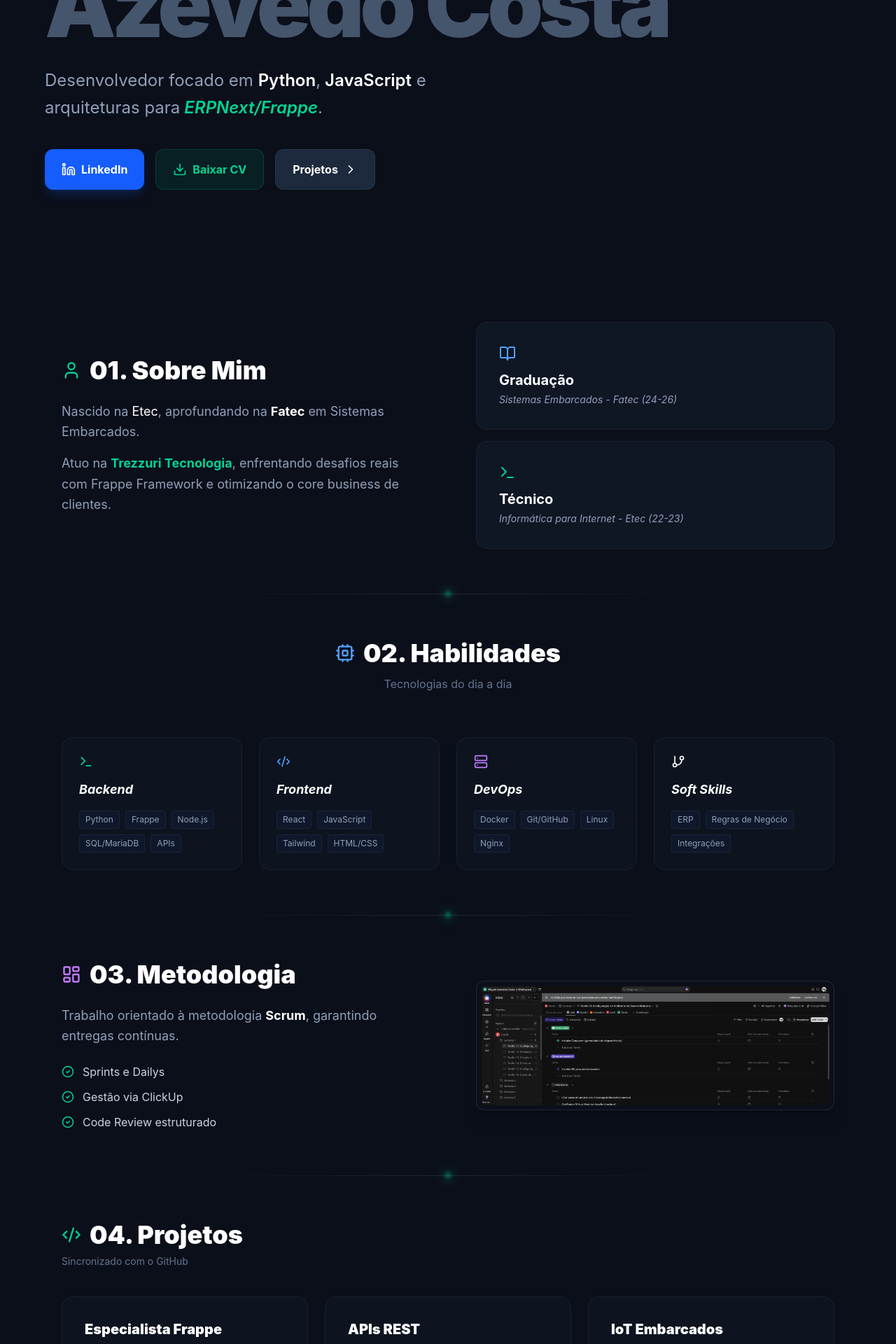
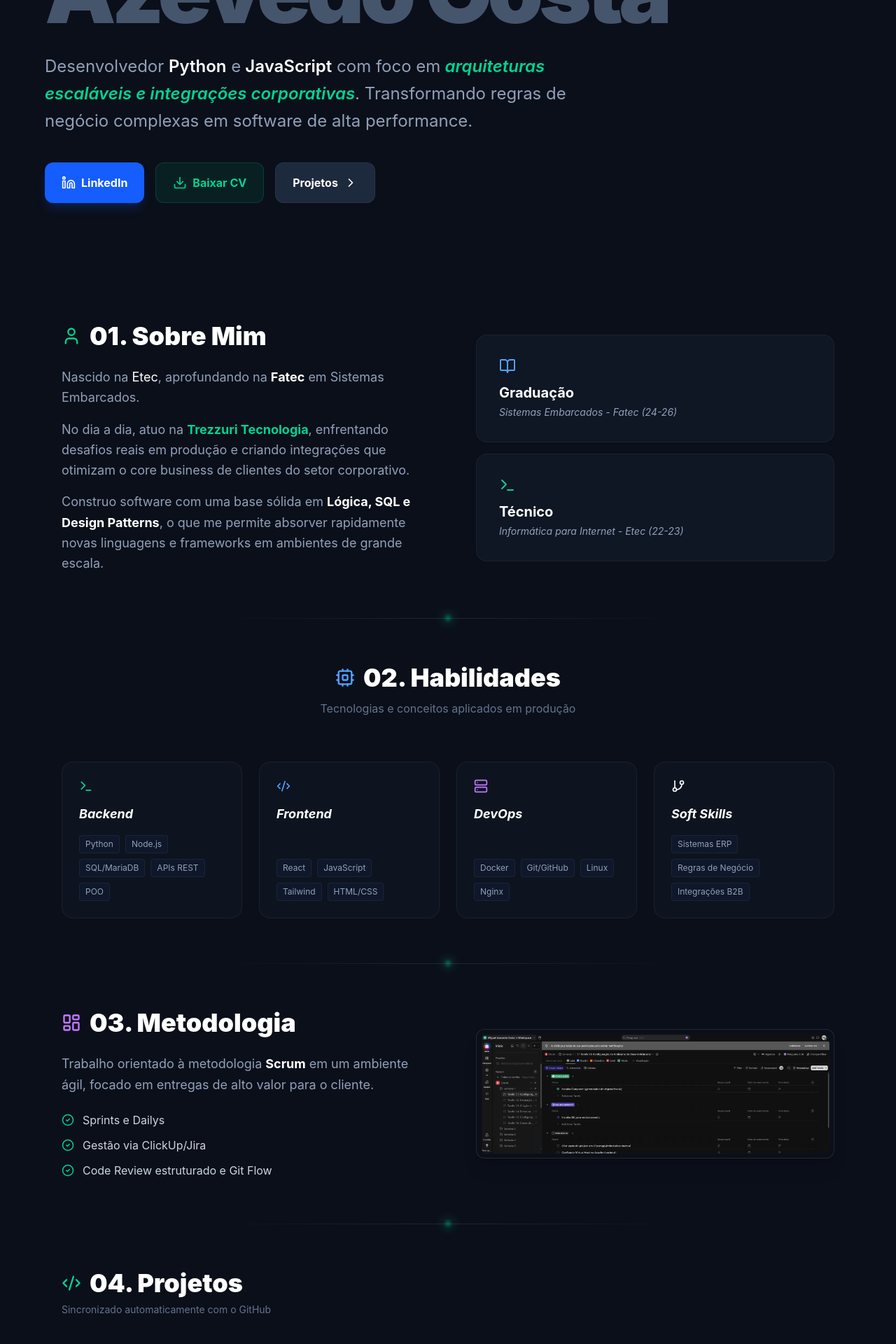
Before and after one commit to MAC-2006/meu-portfolio, a React (Vite) app: page / in a window 1280 px wide. Shown: the part 420-2340 px from the top of the page at 70% size. Built offline with nearby package versions, Linux system fonts and the light colour scheme; no server answers.

Commit message:
correcoes de escritas

```diff
--- a/src/App.jsx
+++ b/src/App.jsx
@@ -36,10 +36,11 @@ const App = () => {
     whileInView: { transition: { staggerChildren: 0.1 } }
   };
 
+  // Nomes de projetos atualizados para soar mais corporativo e agnóstico
   const fallbackProjects = [
-    { name: "Especialista Frappe", description: "Automação de fluxos com Frappe.", topics: ["Python", "MariaDB", "Frappe"], html_url: "#" },
-    { name: "APIs REST", description: "Pontes de dados via Webhooks.", topics: ["Node.js", "Express", "APIs"], html_url: "#" },
-    { name: "IoT Embarcados", description: "Monitoramento industrial Fatec.", topics: ["C++", "ESP32", "MQTT"], html_url: "#" }
+    { name: "Sistemas ERP & Automação", description: "Desenvolvimento de módulos robustos e automação de fluxos corporativos.", topics: ["Python", "MariaDB", "Arquitetura"], html_url: "#" },
+    { name: "Integrador de APIs REST", description: "Pontes de dados seguras entre sistemas distintos via Webhooks.", topics: ["Node.js", "Express", "APIs"], html_url: "#" },
+    { name: "IoT & Sistemas Embarcados", description: "Monitoramento industrial e integração hardware-software (Fatec).", topics: ["C++", "ESP32", "MQTT"], html_url: "#" }
   ];
 
   const displayProjects = githubRepos.length > 0 ? githubRepos : fallbackProjects;
@@ -89,7 +90,6 @@ const App = () => {
             MAC<span className="text-white">.</span>dev
           </motion.span>
 
-          {/* Menu Desktop */}
           <div className="hidden md:flex gap-10 text-xs font-black uppercase tracking-[0.2em]">
             {menuItems.map(item => (
               <a key={item} href={`#${item.toLowerCase()}`} className="relative group text-slate-400 hover:text-white">
@@ -99,7 +99,6 @@ const App = () => {
             ))}
           </div>
 
-          {/* Botão Mobile */}
           <button
             className="md:hidden text-white p-2 relative z-[60]"
             onClick={() => setIsMenuOpen(!isMenuOpen)}
@@ -108,7 +107,6 @@ const App = () => {
           </button>
         </div>
 
-        {/* Menu Dropdown Mobile */}
         <AnimatePresence>
           {isMenuOpen && (
             <motion.div
@@ -141,7 +139,7 @@ const App = () => {
         <div className="max-w-6xl mx-auto w-full z-10">
           <motion.div initial={{ opacity: 0, y: 30 }} animate={{ opacity: 1, y: 0 }} transition={{ duration: 0.8 }}>
             <span className="inline-block py-1.5 px-4 rounded-full bg-emerald-500/10 text-emerald-400 text-[10px] font-black tracking-[0.3em] uppercase mb-6 border border-emerald-500/20">
-              Junior Fullstack Developer
+              Software Developer
             </span>
 
             <h1 className="text-5xl sm:text-6xl md:text-8xl lg:text-9xl font-black mb-6 tracking-tighter leading-[1]">
@@ -151,13 +149,14 @@ const App = () => {
               <span className="text-slate-600 break-words">Azevedo Costa</span>
             </h1>
 
-            <p className="text-base md:text-2xl text-slate-400 max-w-2xl mb-10 leading-relaxed">
-              Desenvolvedor focado em <span className="text-white font-semibold">Python</span>,
-              <span className="text-white font-semibold"> JavaScript</span> e arquiteturas para
-              <span className="text-emerald-400 font-semibold italic"> ERPNext/Frappe</span>.
+            {/* Texto focado em arquitetura e integração corporativa */}
+            <p className="text-base md:text-2xl text-slate-400 max-w-3xl mb-10 leading-relaxed">
+              Desenvolvedor <span className="text-white font-semibold">Python</span> e
+              <span className="text-white font-semibold"> JavaScript</span> com foco em
+              <span className="text-emerald-400 font-semibold italic"> arquiteturas escaláveis e integrações corporativas</span>.
+              Transformando regras de negócio complexas em software de alta performance.
             </p>
 
-            {/* BOTÕES: 100% largura no celular, lado a lado no PC */}
             <div className="flex flex-col md:flex-row gap-4 w-full md:w-auto">
               <motion.a
                 whileHover={{ scale: 1.05 }} whileTap={{ scale: 0.95 }}
@@ -169,7 +168,7 @@ const App = () => {
 
               <motion.a
                 whileHover={{ scale: 1.05 }} whileTap={{ scale: 0.95 }}
-                href="/Currículo Miguel.pdf" download
+                href="/curriculo.pdf" download
                 className="flex justify-center items-center gap-2 bg-emerald-500/10 text-emerald-400 px-6 py-4 rounded-xl font-bold border border-emerald-500/20 w-full md:w-auto"
               >
                 <Download size={20}/> Baixar CV
@@ -198,7 +197,10 @@ const App = () => {
               </h2>
               <div className="space-y-4 text-slate-400 text-sm md:text-lg leading-relaxed">
                 <p>Nascido na <span className="text-white">Etec</span>, aprofundando na <span className="text-white font-bold">Fatec</span> em Sistemas Embarcados.</p>
-                <p>Atuo na <span className="text-emerald-400 font-bold">Trezzuri Tecnologia</span>, enfrentando desafios reais com Frappe Framework e otimizando o core business de clientes.</p>
+
+                {/* Aqui está a parte que fala da Trezzuri e do fato de ser agnóstico */}
+                <p>No dia a dia, atuo na <span className="text-emerald-400 font-bold">Trezzuri Tecnologia</span>, enfrentando desafios reais em produção e criando integrações que otimizam o core business de clientes do setor corporativo.</p>
+                <p>Construo software com uma base sólida em <span className="text-white font-bold">Lógica, SQL e Design Patterns</span>, o que me permite absorver rapidamente novas linguagens e frameworks em ambientes de grande escala.</p>
               </div>
             </div>
 
@@ -225,7 +227,7 @@ const App = () => {
             <h2 className="text-3xl md:text-4xl font-black mb-3 flex items-center gap-3 md:justify-center">
               <Cpu className="text-blue-400" size={28} /> 02. Habilidades
             </h2>
-            <p className="text-slate-500 text-sm md:text-base md:text-center">Tecnologias do dia a dia</p>
+            <p className="text-slate-500 text-sm md:text-base md:text-center">Tecnologias e conceitos aplicados em produção</p>
           </motion.div>
 
           <motion.div
@@ -233,10 +235,10 @@ const App = () => {
             className="grid grid-cols-1 sm:grid-cols-2 lg:grid-cols-4 gap-4 md:gap-6"
           >
             {[
-              { title: "Backend", icon: <Terminal size={20}/>, items: ["Python", "Frappe", "Node.js", "SQL/MariaDB", "APIs"], color: "emerald" },
+              { title: "Backend", icon: <Terminal size={20}/>, items: ["Python", "Node.js", "SQL/MariaDB", "APIs REST", "POO"], color: "emerald" },
               { title: "Frontend", icon: <Code2 size={20}/>, items: ["React", "JavaScript", "Tailwind", "HTML/CSS"], color: "blue" },
               { title: "DevOps", icon: <Server size={20}/>, items: ["Docker", "Git/GitHub", "Linux", "Nginx"], color: "purple" },
-              { title: "Soft Skills", icon: <GitBranch size={20}/>, items: ["ERP", "Regras de Negócio", "Integrações"], color: "orange" }
+              { title: "Soft Skills", icon: <GitBranch size={20}/>, items: ["Sistemas ERP", "Regras de Negócio", "Integrações B2B"], color: "orange" }
             ].map(cat => (
               <motion.div key={cat.title} variants={fadeInUp} className="p-6 bg-slate-800/20 rounded-2xl border border-white/5 flex flex-col h-full">
                 <div className={`mb-4 text-${cat.color}-400`}>{cat.icon}</div>
@@ -258,9 +260,9 @@ const App = () => {
               <h2 className="text-3xl md:text-4xl font-black mb-6 flex items-center gap-3">
                 <LayoutDashboard className="text-purple-400" size={28} /> 03. Metodologia
               </h2>
-              <p className="text-slate-400 text-sm md:text-lg leading-relaxed mb-6">Trabalho orientado à metodologia <span className="text-white font-bold">Scrum</span>, garantindo entregas contínuas.</p>
+              <p className="text-slate-400 text-sm md:text-lg leading-relaxed mb-6">Trabalho orientado à metodologia <span className="text-white font-bold">Scrum</span> em um ambiente ágil, focado em entregas de alto valor para o cliente.</p>
               <ul className="space-y-3">
-                {["Sprints e Dailys", "Gestão via ClickUp", "Code Review estruturado"].map((item, idx) => (
+                {["Sprints e Dailys", "Gestão via ClickUp/Jira", "Code Review estruturado e Git Flow"].map((item, idx) => (
                   <li key={idx} className="flex items-center gap-3 text-slate-300 text-sm md:text-base">
                     <CheckCircle2 className="text-emerald-400 flex-shrink-0" size={18} /> {item}
                   </li>
@@ -288,7 +290,7 @@ const App = () => {
               <h2 className="text-3xl md:text-4xl font-black mb-2 flex items-center gap-3">
                 <Code2 className="text-emerald-400" size={28} /> 04. Projetos
               </h2>
-              <p className="text-slate-500 text-sm">Sincronizado com o GitHub</p>
+              <p className="text-slate-500 text-sm">Sincronizado automaticamente com o GitHub</p>
             </div>
           </motion.div>
 
@@ -296,7 +298,7 @@ const App = () => {
             {displayProjects.map(project => (
               <motion.div key={project.name} variants={fadeInUp} className="p-6 md:p-8 bg-slate-800/20 rounded-2xl border border-white/5 flex flex-col">
                 <h3 className="text-xl font-black mb-3 text-white capitalize">{project.name.replace(/-/g, ' ')}</h3>
-                <p className="text-slate-400 text-xs md:text-sm mb-6 flex-grow">{project.description || "Projeto focado em automação."}</p>
+                <p className="text-slate-400 text-xs md:text-sm mb-6 flex-grow">{project.description || "Projeto em desenvolvimento."}</p>
                 <div className="flex flex-wrap gap-2 mb-6">
                   {project.topics?.slice(0,3).map(tag => (
                     <span key={tag} className="text-[9px] font-black uppercase px-2 py-1 bg-emerald-400/10 text-emerald-400 rounded">{tag}</span>
```
